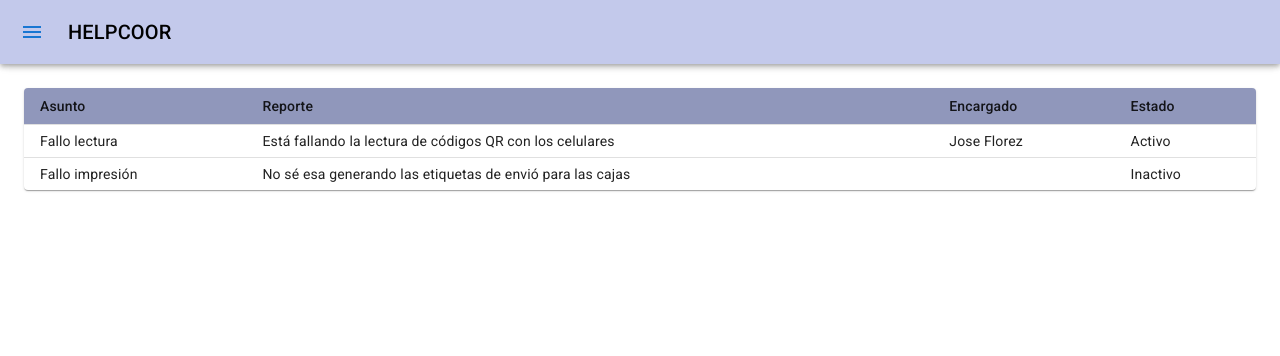
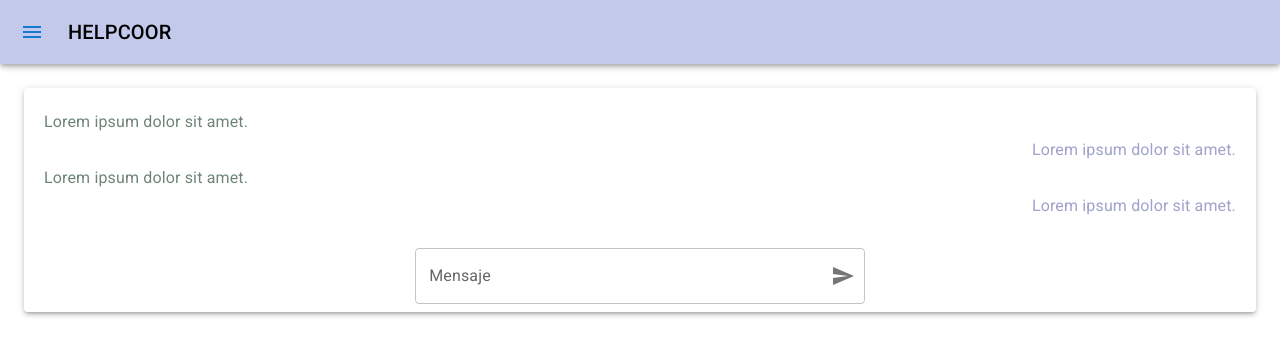
Before and after one commit to tutostrucoscode/coordinadora-react, a React (Vite) app: page /coordinadora-react/soluciones in a window 1280 px wide. Shown: the top 356 px of the page. Built offline with nearby package versions, Linux system fonts and the light colour scheme.

Commit message:
nuevas vistas

```diff
--- a/package.json
+++ b/package.json
@@ -14,9 +14,11 @@
     "@emotion/styled": "^11.10.4",
     "@mui/icons-material": "^5.10.3",
     "@mui/material": "^5.10.4",
+    "firebase": "^9.10.0",
     "react": "^18.2.0",
     "react-dom": "^18.2.0",
-    "react-icons": "^4.4.0"
+    "react-icons": "^4.4.0",
+    "react-router-dom": "^6.4.0"
   },
   "devDependencies": {
     "@types/react": "^18.0.17",
--- a/src/App.tsx
+++ b/src/App.tsx
@@ -1,11 +1,12 @@
 import { useState } from "react";
-import ReportesScreen from "./components/views/ReportesScreen/ReportesScreen";
+import AppRouters from "./components/routes/AppRouters";
+
 
 function App() {
 
   return (
     <>
-     <ReportesScreen/>
+     <AppRouters/>
     </>
   );
 }
--- a/src/components/common/AppBar.tsx
+++ b/src/components/common/AppBar.tsx
@@ -19,6 +19,7 @@ import ChevronRightIcon from "@mui/icons-material/ChevronRight";
 import MuiAppBar, { AppBarProps as MuiAppBarProps } from "@mui/material/AppBar";
 import { GoAlert, GoChecklist } from "react-icons/go";
 import React, { Children } from "react";
+import { useNavigate } from "react-router-dom";
 
 const drawerWidth = 240;
 
@@ -78,6 +79,8 @@ interface Props {
 }
 
 const AppBar2 = (props: Props) => {
+  const navigate = useNavigate();
+
   const theme = useTheme();
   const [open, setOpen] = React.useState(false);
 
@@ -133,7 +136,7 @@ const AppBar2 = (props: Props) => {
         <Divider />
         <List>
           <ListItem disablePadding>
-            <ListItemButton>
+            <ListItemButton onClick={()=>navigate(`/coordinadora-react/home`)}>
               <ListItemIcon>
                 <GoAlert />
               </ListItemIcon>
@@ -144,7 +147,7 @@ const AppBar2 = (props: Props) => {
         <Divider />
         <List>
           <ListItem disablePadding>
-            <ListItemButton>
+            <ListItemButton onClick={()=>navigate(`/coordinadora-react/soluciones`)}>
               <ListItemIcon>
                 <GoChecklist />
               </ListItemIcon>
--- /dev/null
+++ b/src/components/routes/AppRouters.tsx
@@ -0,0 +1,23 @@
+import React from "react";
+import { BrowserRouter, Navigate, Route, Routes } from "react-router-dom";
+import LoginScreen from "../views/LoginScreen/LoginScreen";
+import ReportesScreen from "../views/ReportesScreen/ReportesScreen";
+import SolucionesScreen from "../views/SolucionesScreen/SolucionesScreen";
+
+const AppRouters = () => {
+  return (
+    <>
+      <BrowserRouter>
+        <Routes>
+          <Route path="/" element={<Navigate to="/coordinadora-react/login" replace={true} />} />
+          <Route path="*" element={<Navigate to="/coordinadora-react/login" replace={true} />} />
+          <Route path="/coordinadora-react/home" element={<ReportesScreen />} />
+          <Route path="/coordinadora-react/login" element={<LoginScreen />} />
+          <Route path="/coordinadora-react/soluciones" element={<SolucionesScreen />} />
+        </Routes>
+      </BrowserRouter>
+    </>
+  );
+};
+
+export default AppRouters;
--- /dev/null
+++ b/src/components/views/LoginScreen/LoginScreen.tsx
@@ -0,0 +1,55 @@
+import Button from "@mui/material/Button";
+import Paper from "@mui/material/Paper";
+import TextField from "@mui/material/TextField";
+import React from "react";
+import { useNavigate } from "react-router-dom";
+import logo from "../../../assets/logo.svg";
+
+const LoginScreen = () => {
+  const navigate = useNavigate();
+  return (
+    <div
+      style={{
+        marginTop: "25vh",
+        display: "flex",
+        justifyContent: "center",
+        flexDirection: "column",
+        alignItems: "center",
+      }}
+    >
+      <Paper
+        sx={{
+          display: "flex",
+          justifyContent: "center",
+          flexDirection: "column",
+          alignItems: "center",
+          width: "400px",
+          padding:5
+        }}
+      >
+        <div>
+          <img src={logo} alt="" width={"100px"} />
+        </div>
+        <div>
+          <TextField id="outlined-basic" label="Email" variant="outlined" />
+        </div>
+        <div
+          style={{
+            marginTop: "25px",
+          }}
+        >
+          <TextField id="outlined-basic" label="Codigo" variant="outlined" />
+        </div>
+        <div
+          style={{
+            marginTop: "25px",
+          }}
+        >
+          <Button variant="contained" onClick={()=>navigate(`/coordinadora-react/home`)}>Ingresar</Button>
+        </div>
+      </Paper>
+    </div>
+  );
+};
+
+export default LoginScreen;
--- /dev/null
+++ b/src/components/views/SolucionesScreen/SolucionesScreen.tsx
@@ -0,0 +1,78 @@
+import FormControl from "@mui/material/FormControl";
+import IconButton from "@mui/material/IconButton";
+import InputAdornment from "@mui/material/InputAdornment";
+import InputLabel from "@mui/material/InputLabel";
+import OutlinedInput from "@mui/material/OutlinedInput";
+import Paper from "@mui/material/Paper";
+import SendIcon from "@mui/icons-material/Send";
+import React from "react";
+import AppBar2 from "../../common/AppBar";
+import Typography from "@mui/material/Typography";
+
+const SolucionesScreen = () => {
+  return (
+    <div>
+      <AppBar2>
+        <Paper elevation={3}>
+          <div style={{padding:20}}>
+            <div>
+              <Typography variant="subtitle1" component="h2" color={"#6E8577"}>
+                Lorem ipsum dolor sit amet.
+              </Typography>
+            </div>
+            <div>
+              <Typography
+                variant="subtitle1"
+                component="h2"
+                color={"#9FA2CC"}
+                textAlign="end"
+              >
+                Lorem ipsum dolor sit amet.
+              </Typography>
+            </div>
+            <div>
+              <Typography variant="subtitle1" component="h2" color={"#6E8577"}>
+                Lorem ipsum dolor sit amet.
+              </Typography>
+            </div>
+            <div>
+              <Typography
+                variant="subtitle1"
+                component="h2"
+                color={"#9FA2CC"}
+                textAlign="end"
+              >
+                Lorem ipsum dolor sit amet.
+              </Typography>
+            </div>
+          </div>
+          <div style={{display:"flex", justifyContent:"center"}}>
+            <FormControl sx={{ m: 1, width: "50ch" }} variant="outlined">
+              <InputLabel htmlFor="outlined-adornment-password">
+                Mensaje
+              </InputLabel>
+              <OutlinedInput
+                id="outlined-adornment-password"
+                type="text"
+                value={""}
+                endAdornment={
+                  <InputAdornment position="end">
+                    <IconButton
+                      aria-label="toggle password visibility"
+                      edge="end"
+                    >
+                      <SendIcon />
+                    </IconButton>
+                  </InputAdornment>
+                }
+                label="Password"
+              />
+            </FormControl>
+          </div>
+        </Paper>
+      </AppBar2>
+    </div>
+  );
+};
+
+export default SolucionesScreen;
```
Also changed, not shown: src/firebase/firebase-config.ts (added, +26 -0 lines), src/assets/logo.svg (added), 1 other file (tests, documents, lock files or other folders).
